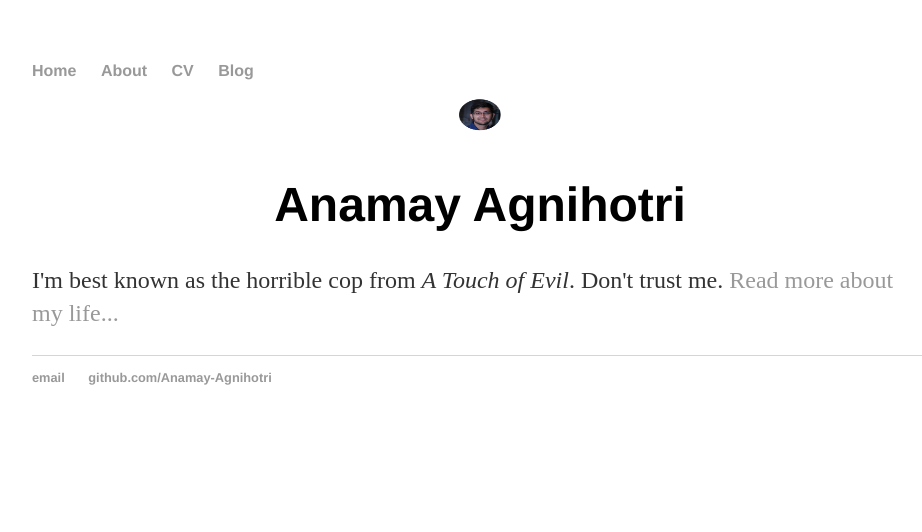
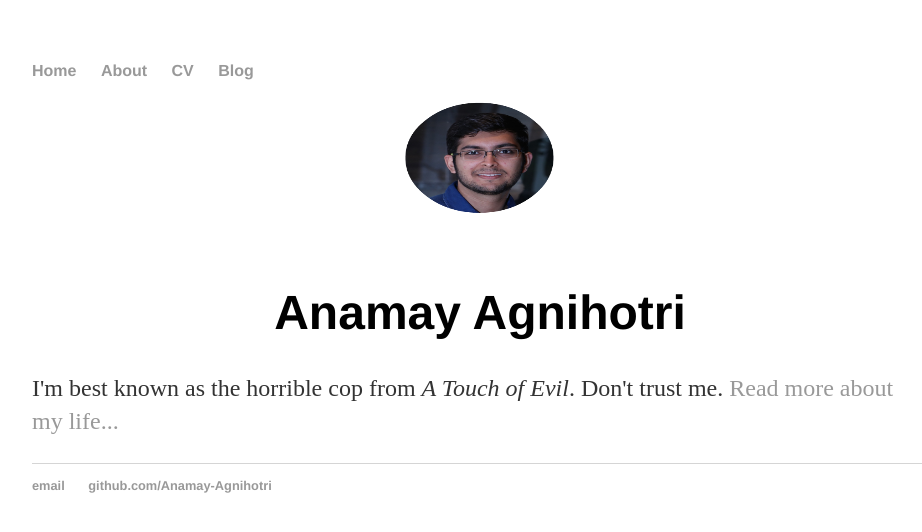
Before and after one commit to Anamay-Agnihotri/Anamay.github.io, a Jekyll site: the page built from index.html, in a window 1280 px wide. Shown: the top 532 px of the page, without its empty margins (160-1082 px from the left). Built offline with Jekyll 4.4.1, drawn with Linux system fonts in a browser that asks for light colours.

Commit message:
Update index.html

```diff
--- a/index.html
+++ b/index.html
@@ -4,7 +4,7 @@ title: Papa Bless
 ---
 <div class="blurb">
 	<center>
-		<img src="Images/profile.png" height="42" width="42">
+		<img src="Images/profile.png" height="150" width="150">
 	</center>
 	<center>
 		<h1>Anamay Agnihotri</h1>
```
